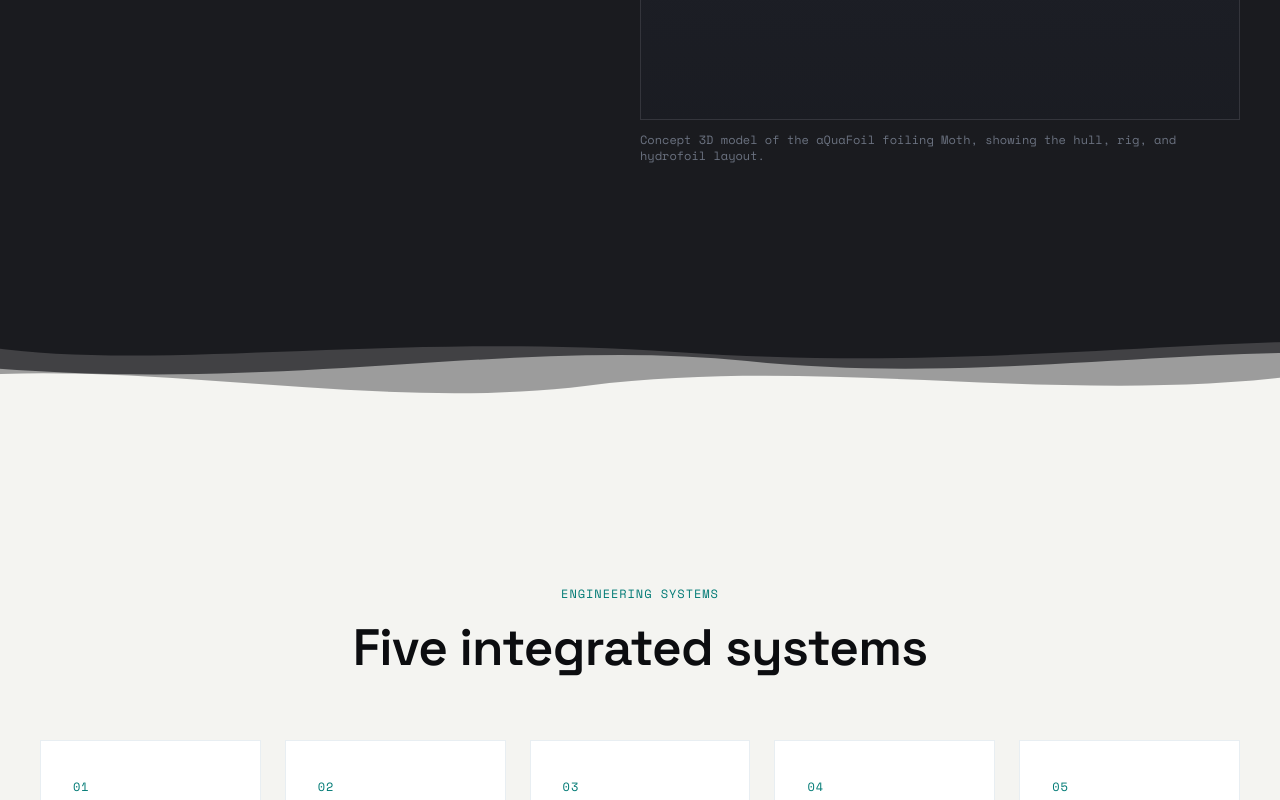
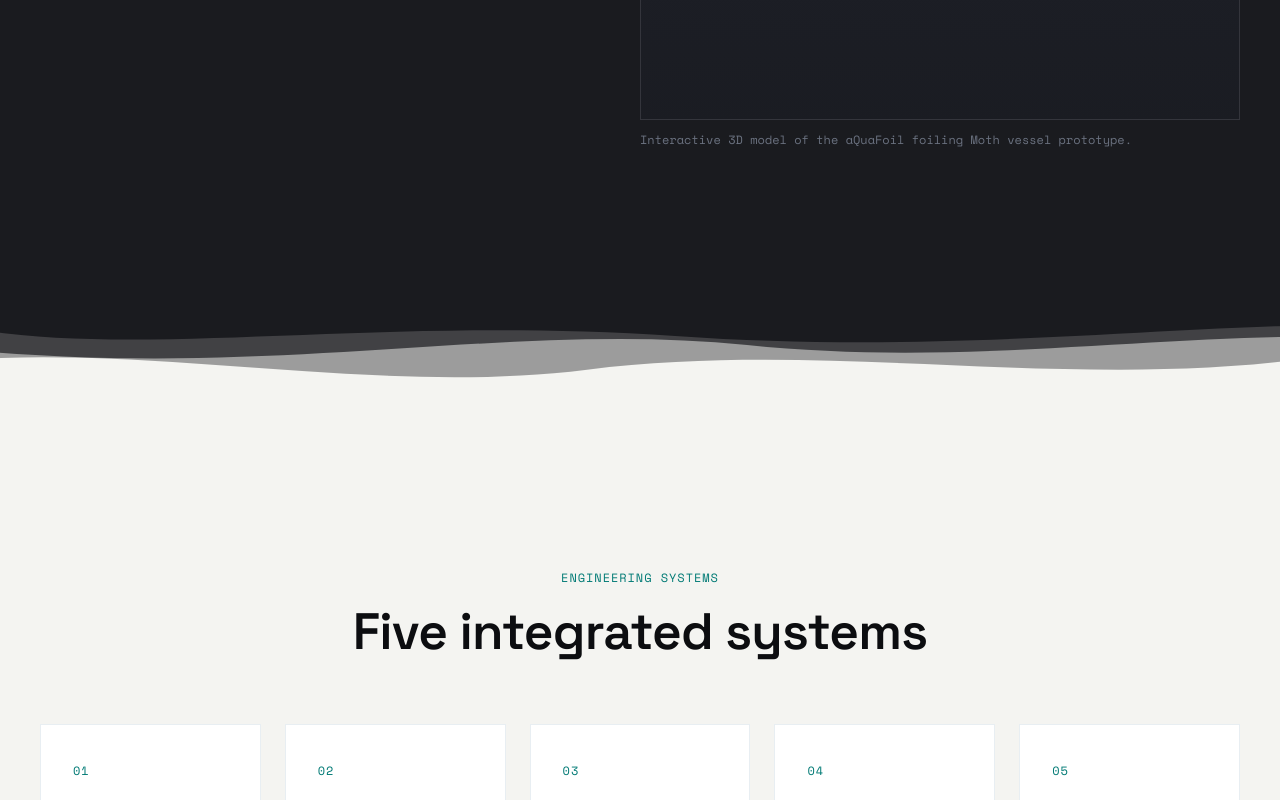
Before and after one commit to chizzyandy/aquafoilwebsite, a Next.js app: page /build in a window 1280 px wide. Shown: the part 2260-3060 px from the top of the page. Built offline with nearby package versions, Linux system fonts and the light colour scheme; no server answers.

Commit message:
updated the model

```diff
--- a/src/components/VesselModelViewer.tsx
+++ b/src/components/VesselModelViewer.tsx
@@ -2,7 +2,7 @@
 
 import { useEffect, useState } from 'react';
 
-const MODEL_SRC = '/models/aquafoil-vessel.glb';
+const MODEL_SRC = '/models/Test_aQuaFoil_Boat.glb';
 
 export default function VesselModelViewer() {
   const [viewerState, setViewerState] = useState<'loading' | 'ready' | 'error'>('loading');
@@ -35,7 +35,7 @@ export default function VesselModelViewer() {
         {viewerState === 'ready' ? (
           <model-viewer
             src={MODEL_SRC}
-            alt="Interactive 3D concept model of the aQuaFoil foiling Moth vessel"
+            alt="Interactive 3D model of the aQuaFoil foiling Moth vessel"
             camera-controls
             auto-rotate
             auto-rotate-delay="1400"
@@ -68,7 +68,7 @@ export default function VesselModelViewer() {
         )}
       </div>
       <figcaption className="mt-3 text-xs text-mid font-mono">
-        Concept 3D model of the aQuaFoil foiling Moth, showing the hull, rig, and hydrofoil layout.
+        Interactive 3D model of the aQuaFoil foiling Moth vessel prototype.
       </figcaption>
     </figure>
   );
```
Also changed, not shown: 1 other file (tests, documents, lock files or other folders).
